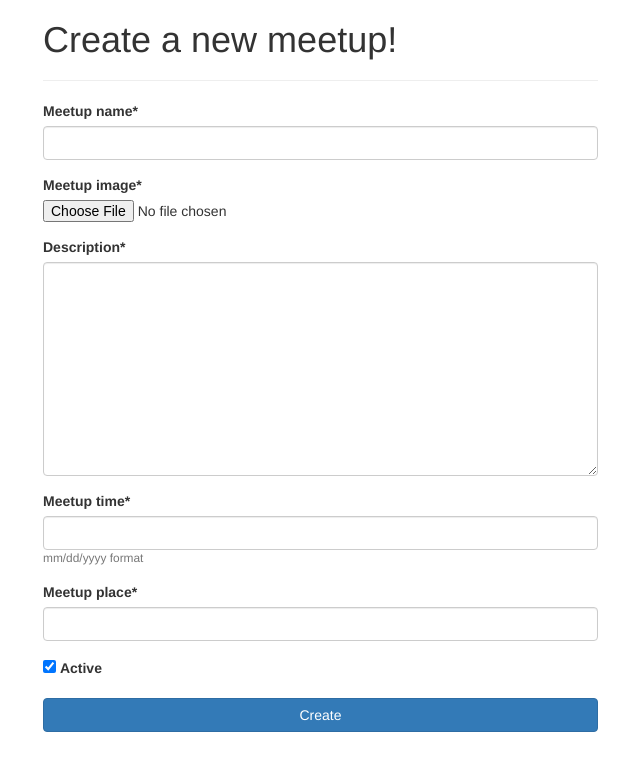
After one commit to raul-jr3/meetup, a Django app: page /meetup/create_meetup/ in a window 1280 px wide. The commit adds this page. Shown: the top 771 px of the page, without its empty margins (27-667 px from the left). Run offline with Django 3.2, Linux system fonts and the light colour scheme; some libraries are stand-ins or nearby versions.

Commit message:
added create and edit meetup feature

```diff
--- /dev/null
+++ b/core/forms.py
@@ -0,0 +1,9 @@
+from django import forms
+
+
+from .models import Meetup
+
+class CreateMeetupForm(forms.ModelForm):
+    class Meta:
+        model = Meetup
+        fields = ['meetup_name', 'meetup_image', 'description', 'meetup_time', 'meetup_place', 'active']
--- a/core/models.py
+++ b/core/models.py
@@ -11,7 +11,7 @@ class Meetup(models.Model):
     attendees = models.ForeignKey(User, related_name = "attending", on_delete = models.CASCADE, blank = True, null = True)
     not_sure = models.ForeignKey(User, related_name = "not_sure", on_delete = models.CASCADE, blank = True, null = True)
     description = models.TextField()
-    meetup_time = models.DateTimeField()
+    meetup_time = models.DateTimeField(help_text = "mm/dd/yyyy format")
     meetup_place = models.CharField(max_length = 300)
     active = models.BooleanField(default = True)
 
--- /dev/null
+++ b/core/templates/core/create_meetup.html
@@ -0,0 +1,28 @@
+{% extends "base.html" %}
+{% load crispy_forms_tags %}
+
+{% block title %}
+  {% if meetup %}
+    edit_meetup
+  {% else %}
+    create_meetup
+  {% endif %}
+{% endblock %}
+
+{% block content %}
+  <div class="row">
+    <div class="col-md-6 offset-md-3">
+      <h1>Create a new meetup!</h1>
+      <hr/>
+      <form action="." method="POST" enctype="multipart/form-data">
+        {% csrf_token %}
+        {{ form|crispy }}
+        {% if meetup %}
+          <button class="btn btn-md btn-block btn-success">Edit</button>
+        {% else %}
+          <button class="btn btn-md btn-block btn-primary">Create</button>
+        {% endif %}
+      </form>
+    </div>
+  </div>
+{% endblock %}
--- a/core/templates/core/meetup_detail.html
+++ b/core/templates/core/meetup_detail.html
@@ -10,6 +10,7 @@
   <div class="row">
     <div class="col-md-2"><b>{{ meetup.meetup_time }}</b></div>
     <div class="col-md-6"><h1>{{ meetup.meetup_name }}</h1>
+      (<a href="{% url "core:edit_meetup" meetup.id %}">edit</a>)
       <!--TODO: add markdown-->
       <img src="{{ meetup.meetup_image.url }}" class="img-responsive img-rounded"/>
       <h3>{{ meetup.description|linebreaks }}</h3>
--- a/core/urls.py
+++ b/core/urls.py
@@ -6,4 +6,6 @@ from . import views
 urlpatterns = [
                 path('home/', views.home, name = 'home'),
                 path('?P<meetup_id>[0-9]+', views.meetup_detail, name = "meetup_detail"),
+                path('create_meetup/', views.create_meetup, name = "create_meetup"),
+                path('edit_meetup/?P<meetup_id>[0-9]+/', views.edit_meetup, name = 'edit_meetup'),
                 ]
--- a/core/views.py
+++ b/core/views.py
@@ -1,7 +1,8 @@
-from django.shortcuts import render, get_object_or_404
+from django.shortcuts import render, get_object_or_404, redirect
 
 
 from .models import Meetup
+from .forms import CreateMeetupForm
 
 # Create your views here.
 def home(request):
@@ -12,3 +13,32 @@ def meetup_detail(request, meetup_id):
     meetup = get_object_or_404(Meetup, id = meetup_id)
     #TODO : try taking all the meetups and putting it in the sidebar
     return render(request, 'core/meetup_detail.html', {'meetup':meetup})
+
+def create_meetup(request):
+    if request.method == 'POST':
+        form = CreateMeetupForm(data = request.POST, files = request.FILES)
+
+        if form.is_valid():
+            new_meetup = form.save(commit = False)
+            new_meetup.created_by = request.user
+            new_meetup.save()
+            return render(request, 'core/created.html', {'new_meetup':new_meetup})
+
+    else:
+        form = CreateMeetupForm()
+    return render(request, 'core/create_meetup.html', {'form':form})
+
+def edit_meetup(request, meetup_id):
+
+    meetup = get_object_or_404(Meetup, id = meetup_id)
+
+    if request.method == 'POST':
+        form = CreateMeetupForm(instance = meetup, data = request.POST, files = request.FILES)
+
+        if form.is_valid():
+            form.save()
+            return redirect('core:home')
+
+    else:
+        form = CreateMeetupForm(instance = meetup)
+    return render(request, 'core/create_meetup.html', {'form':form, 'meetup':meetup})
--- a/meetup/settings.py
+++ b/meetup/settings.py
@@ -39,6 +39,7 @@ INSTALLED_APPS = [
     'django.contrib.staticfiles',
     'django.contrib.humanize',
     'core',
+    'crispy_forms',
 ]
 
 MIDDLEWARE = [
@@ -126,3 +127,5 @@ STATIC_ROOT = os.path.join(BASE_DIR, 'static/')
 MEDIA_URL = '/media/'
 
 MEDIA_ROOT = os.path.join(BASE_DIR, 'media/')
+
+CRISPY_TEMPLATE_PACK = 'bootstrap4'
```
Also changed, not shown: core/templates/core/created.html (added, +14 -0 lines).
